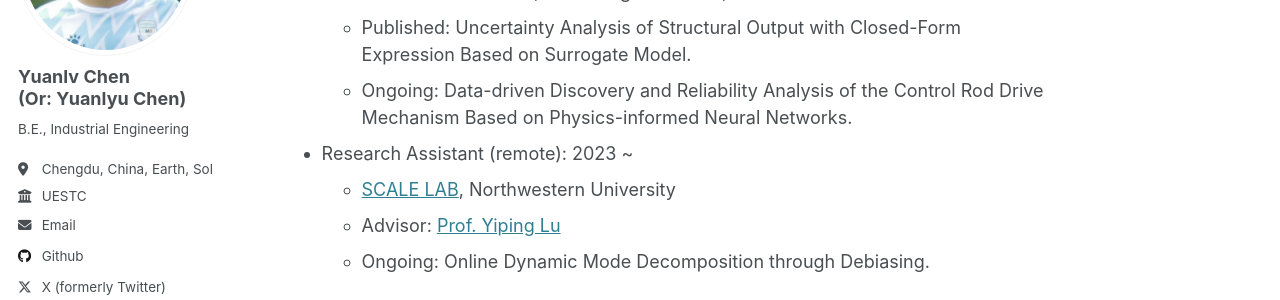
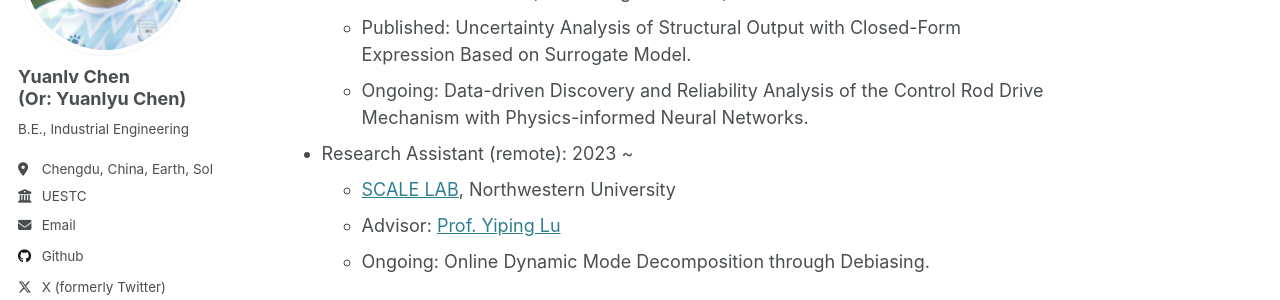
Before and after one commit to YLchen22/YLchen22.github.io, a Jekyll site: the page built from _pages/about.md, in a window 1280 px wide and 900 px high, scrolled down 792 px. Shown: the part 225-525 px from the top of the window. Built offline with Jekyll 4.4.1, drawn with Linux system fonts in a browser that asks for light colours.

Commit message:
Update about.md

```diff
--- a/_pages/about.md
+++ b/_pages/about.md
@@ -31,7 +31,7 @@ Experience
   * Center for System Reliability and Safety, School of Mechanical and Electrical Engineering, UESTC
   * Advisor: [Prof. Yu Liu](https://faculty.uestc.edu.cn/yuliu/en/index.htm), Prof. Tangfan Xiahou, Prof. Yan Shi.
   * Published: Uncertainty Analysis of Structural Output with Closed-Form Expression Based on Surrogate Model.
-  * Ongoing: Data-driven Discovery and Reliability Analysis of the Control Rod Drive Mechanism Based on Physics-informed Neural Networks.
+  * Ongoing: Data-driven Discovery and Reliability Analysis of the Control Rod Drive Mechanism with Physics-informed Neural Networks.
 
 * Research Assistant (remote): 2023 ~
   * [SCALE LAB](https://scale-lab-northwestern.github.io/), Northwestern University
```
